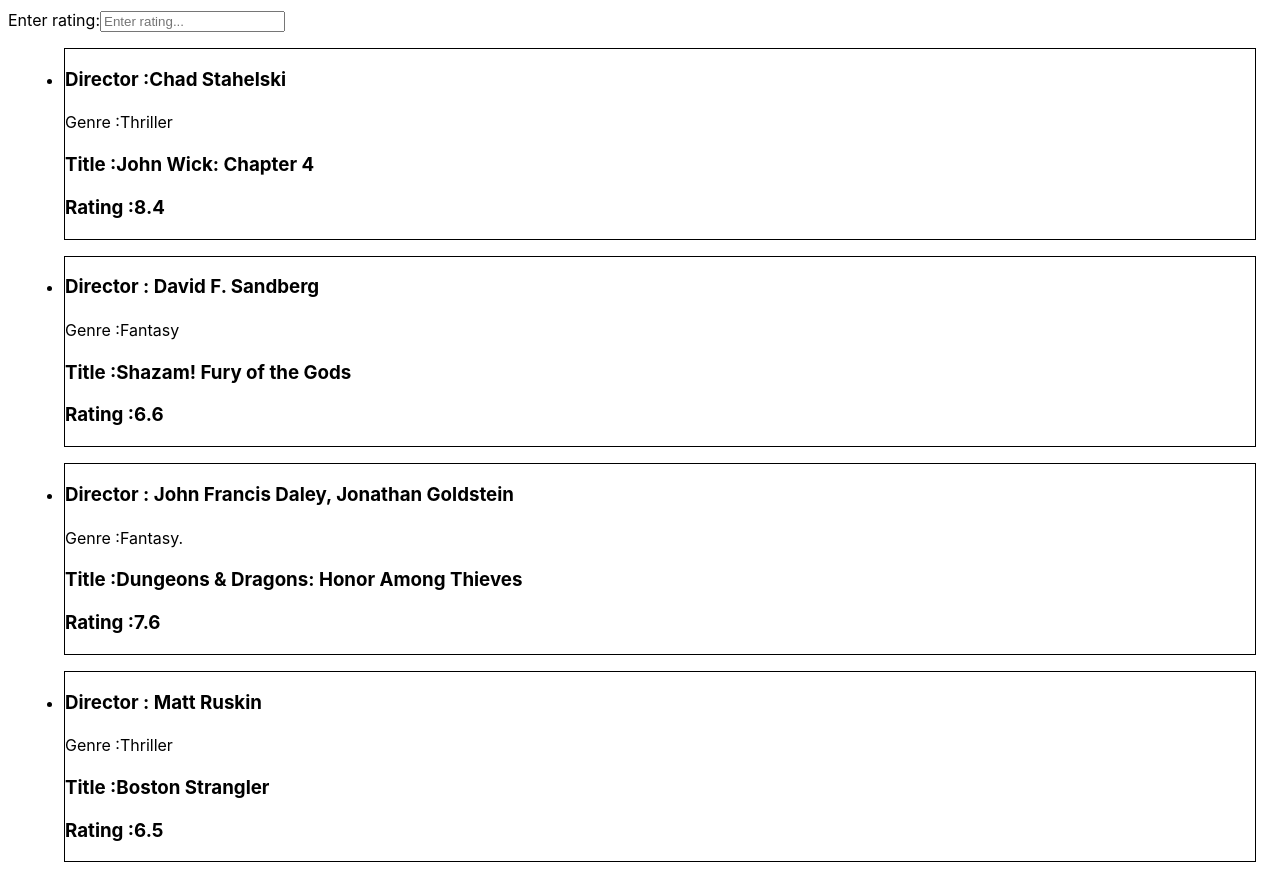
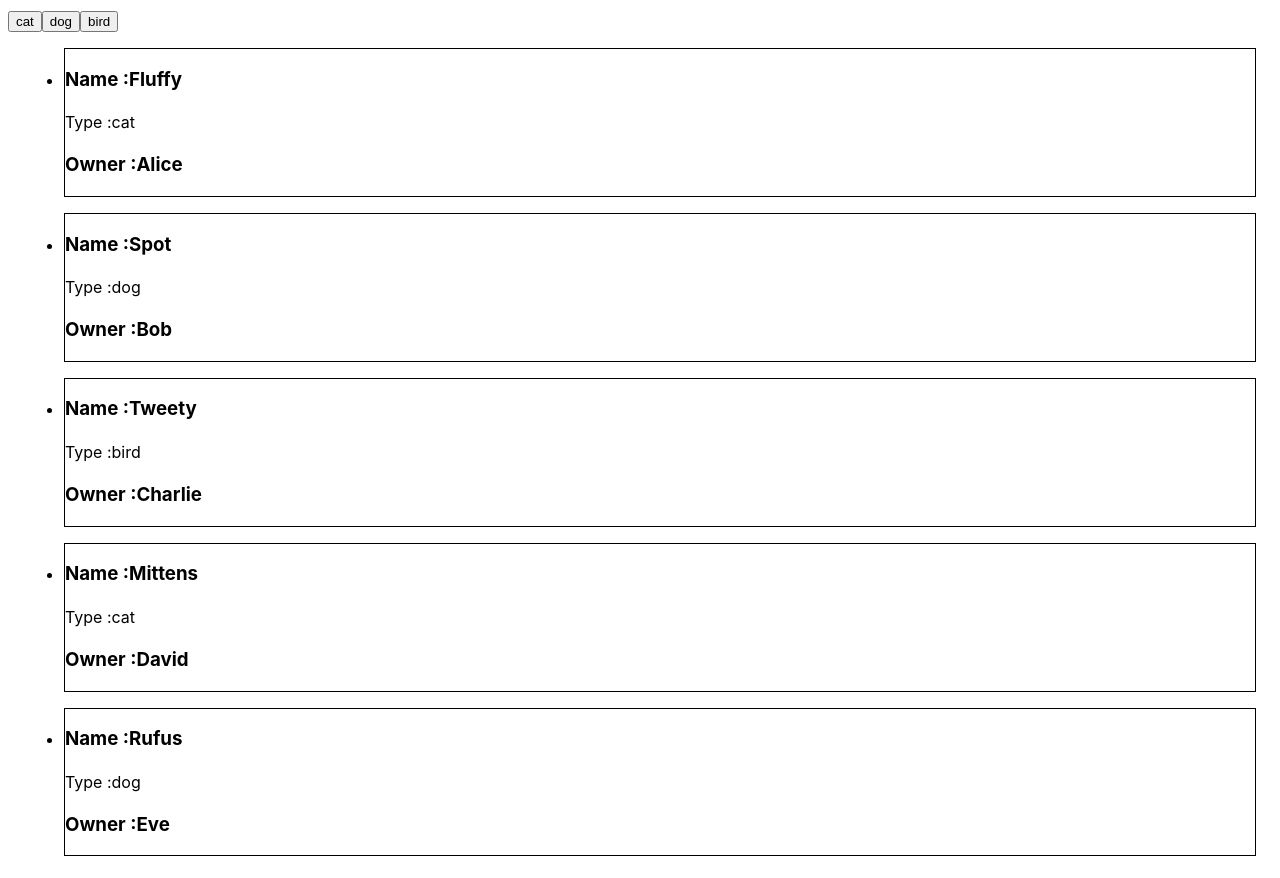
Before and after one commit to Lokeshkhati/ES6-Practice, a React (Vite) app in the folder Filters/: page / in a window 1280 px wide. Built offline with nearby package versions, Linux system fonts and the light colour scheme.

Commit message:
add pets filter to ButtonFilter

```diff
--- a/Filters/src/App.jsx
+++ b/Filters/src/App.jsx
@@ -9,10 +9,10 @@ import {
 function App() {
   return (
     <div className="App">
-      {/* <ButtonFilter />
-      <CheckboxFilter />
-      <RadioFilter /> */}
-      <SearchFilter />
+      <ButtonFilter />
+      {/* <CheckboxFilter /> */}
+      {/* <RadioFilter />  */}
+      {/* <SearchFilter /> */}
     </div>
   );
 }
--- a/Filters/src/components/ButtonFilter/ButtonFilter.jsx
+++ b/Filters/src/components/ButtonFilter/ButtonFilter.jsx
@@ -1,7 +1,9 @@
+import PetsList from "./PetsList";
+
 const ButtonFilter = () => {
   return (
     <div>
-      hello
+      <PetsList />
     </div>
   );
 };
--- /dev/null
+++ b/Filters/src/components/ButtonFilter/PetsList.jsx
@@ -0,0 +1,32 @@
+// 2.Create a React app that displays a list of books with their title, author, genre, and publication year. Implement a feature that allows users to input a year value and filters the displayed list of books to show only those whose publication year is greater than or equal to the input value, using the filter() function.
+
+import { useState } from "react";
+import { pets, petsTypes } from "../../data/petsData";
+
+const PetsList = () => {
+  const [petType, setPetType] = useState("");
+
+  const filteredPets = petType
+    ? pets.filter((pet) => pet.type === petType)
+    : pets;
+
+  return (
+    <div>
+      <div>
+        {petsTypes.map((pet) => (
+          <button onClick={() => setPetType(pet)}>{pet} </button>
+        ))}
+      </div>
+      <ul>
+        {filteredPets.map(({ id, name, type, owner }) => (
+          <li key={id} style={{ border: "1px solid black", margin: "1rem" }}>
+            <h3>Name :{name} </h3>
+            <p>Type :{type} </p>
+            <h3>Owner :{owner} </h3>
+          </li>
+        ))}
+      </ul>
+    </div>
+  );
+};
+export default PetsList;
--- /dev/null
+++ b/Filters/src/data/petsData.js
@@ -0,0 +1,9 @@
+export const pets = [
+    { id: 1, name: "Fluffy", type: "cat", age: 5, owner: "Alice" },
+    { id: 2, name: "Spot", type: "dog", age: 3, owner: "Bob" },
+    { id: 3, name: "Tweety", type: "bird", age: 2, owner: "Charlie" },
+    { id: 4, name: "Mittens", type: "cat", age: 1, owner: "David" },
+    { id: 5, name: "Rufus", type: "dog", age: 7, owner: "Eve" }
+];
+
+export const petsTypes = ["cat", "dog", "bird"];
```
